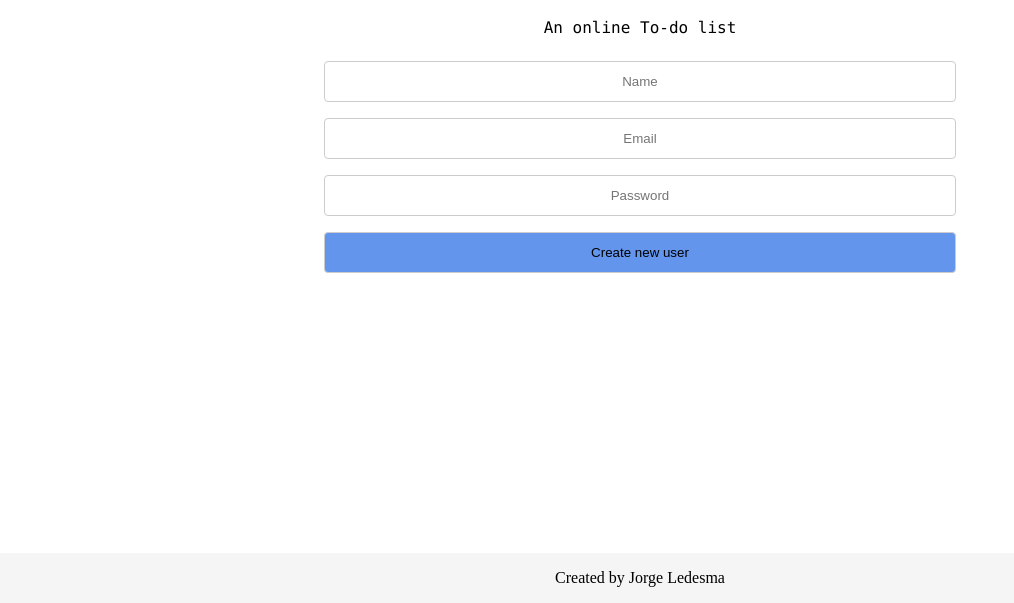
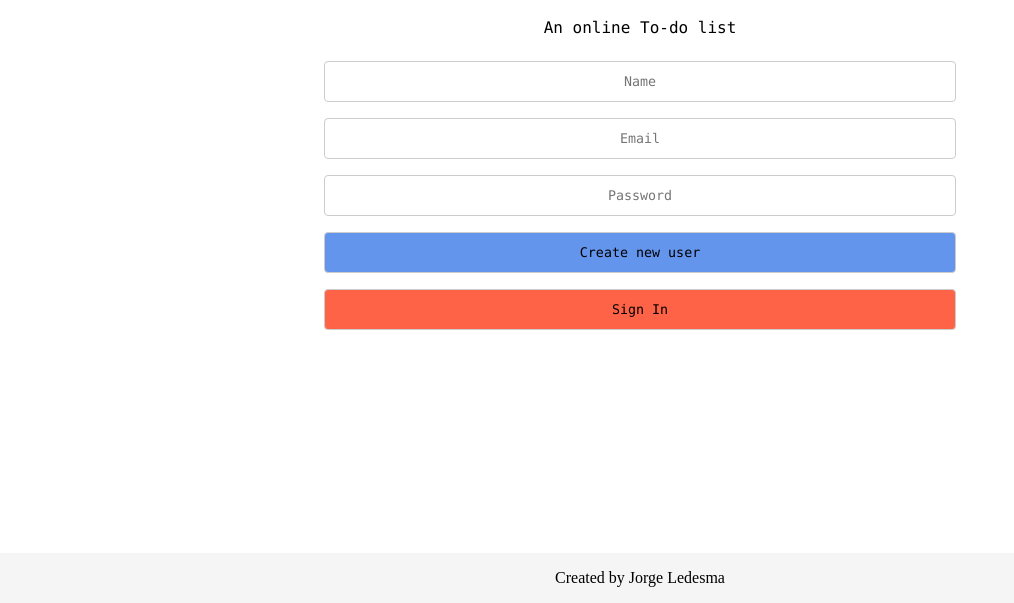
Before and after one commit to jl24350/task-manager-api, a website: page public/index.html in a window 1280 px wide. Shown: the part 197-800 px from the top of the page, without its empty margins (0-1014 px from the left). Drawn offline with Linux system fonts and the light colour scheme.

Commit message:
adding css styling

```diff
--- a/public/css/index.css
+++ b/public/css/index.css
@@ -1,4 +1,5 @@
 input, button {
+    font-family: "Lucida Console", "Courier New", monospace;
     text-align: center;
     width: 50%;
     padding: 12px 20px;
@@ -20,6 +21,9 @@ input, button {
   button{
       background-color: cornflowerblue;
   }
+  #signIn{
+      background-color: tomato;
+  }
   header, footer{
     width: 100%;
     position: fixed;
--- a/public/index.html
+++ b/public/index.html
@@ -14,6 +14,7 @@
             <input id="Email" placeholder="Email">
             <input id="Password" placeholder="Password">
             <button>Create new user</button>
+            <button id="signIn">Sign In</button>
         </form>
         <p id="message"></p>
         <footer>
```
